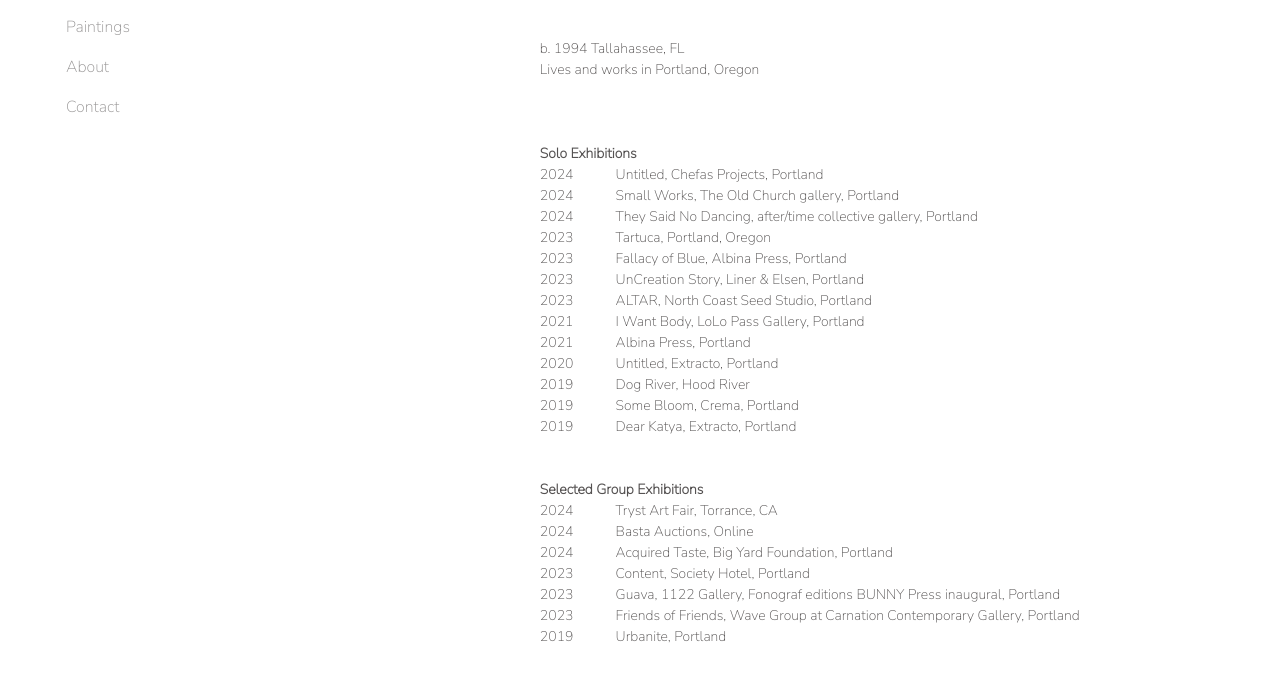
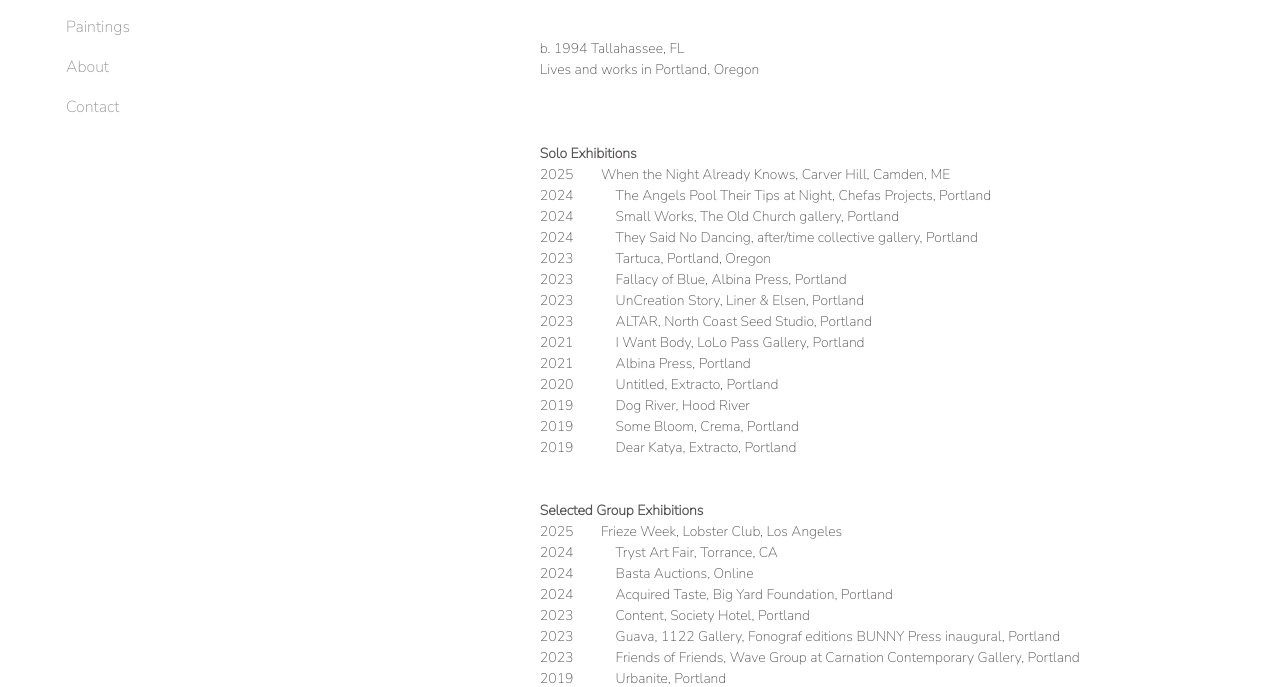
Before and after one commit to devinludwig/kristen, a plain HTML site: page about.html in a window 1280 px wide. Shown: the part 99-786 px from the top of the page. Drawn offline with nearby package versions, Linux system fonts and the light colour scheme.

Commit message:
add new exhibits to about page

```diff
--- a/about.html
+++ b/about.html
@@ -40,7 +40,8 @@
 
 
           <span class="font-weight-bolder">Solo Exhibitions</span>
-          2024      	Untitled, Chefas Projects, Portland
+          2025        When the Night Already Knows, Carver Hill, Camden, ME
+          2024      	The Angels Pool Their Tips at Night, Chefas Projects, Portland
           2024       	Small Works, The Old Church gallery, Portland
           2024       	They Said No Dancing, after/time collective gallery, Portland
           2023       	Tartuca, Portland, Oregon
@@ -56,6 +57,7 @@
 
 
           <span class="font-weight-bolder">Selected Group Exhibitions</span>
+          2025        Frieze Week, Lobster Club, Los Angeles
           2024       	Tryst Art Fair, Torrance, CA
           2024       	Basta Auctions, Online
           2024       	Acquired Taste, Big Yard Foundation, Portland
```
Also changed, not shown: 1 other file.
